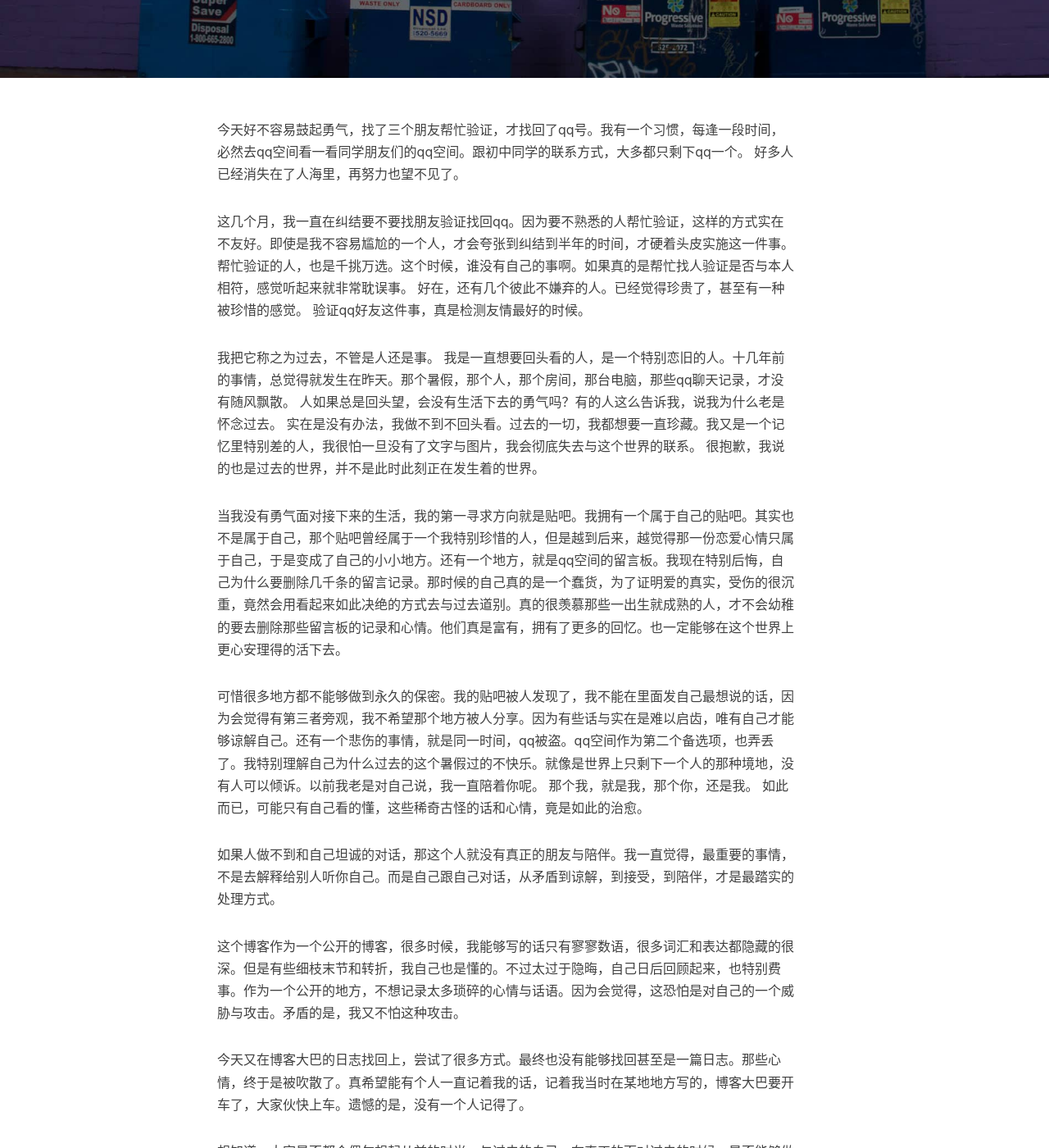
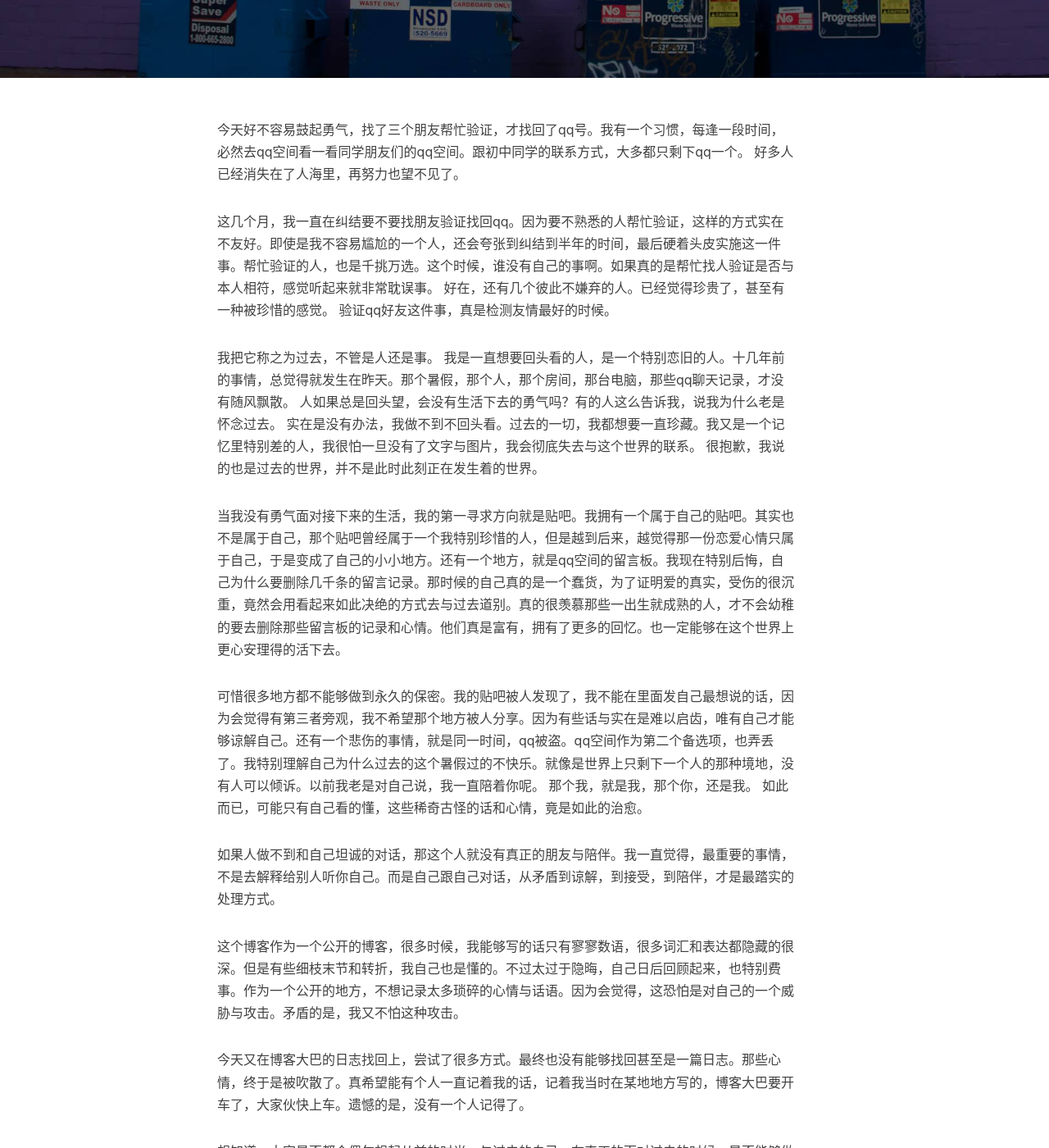
Before and after one commit to luckysouthchou/luckysouthchou.github.io, a Jekyll site: the page built from _posts/life_philosophy/2020-09-14-人如果没有过去.md, in a window 1280 px wide and 1400 px high, scrolled down 252 px. Shown: the whole window at 82% size. Built offline with Jekyll 4.4.1, drawn with Linux system fonts in a browser that asks for light colours; nearby versions of some CDN libraries; our own code applies the rules of GitHub Pages for plain Markdown files; comment, search, counter and statistics services are not loaded; some of the changed text lies outside the part shown.

Commit message:
Update 2020-09-14-人如果没有过去.md

```diff
--- a/_posts/life_philosophy/2020-09-14-人如果没有过去.md
+++ b/_posts/life_philosophy/2020-09-14-人如果没有过去.md
@@ -6,7 +6,7 @@
 今天好不容易鼓起勇气，找了三个朋友帮忙验证，才找回了qq号。我有一个习惯，每逢一段时间，必然去qq空间看一看同学朋友们的qq空间。跟初中同学的联系方式，大多都只剩下qq一个。
 好多人已经消失在了人海里，再努力也望不见了。
 
-这几个月，我一直在纠结要不要找朋友验证找回qq。因为要不熟悉的人帮忙验证，这样的方式实在不友好。即使是我不容易尴尬的一个人，才会夸张到纠结到半年的时间，才硬着头皮实施这一件事。帮忙验证的人，也是千挑万选。这个时候，谁没有自己的事啊。如果真的是帮忙找人验证是否与本人相符，感觉听起来就非常耽误事。
+这几个月，我一直在纠结要不要找朋友验证找回qq。因为要不熟悉的人帮忙验证，这样的方式实在不友好。即使是我不容易尴尬的一个人，还会夸张到纠结到半年的时间，最后硬着头皮实施这一件事。帮忙验证的人，也是千挑万选。这个时候，谁没有自己的事啊。如果真的是帮忙找人验证是否与本人相符，感觉听起来就非常耽误事。
 好在，还有几个彼此不嫌弃的人。已经觉得珍贵了，甚至有一种被珍惜的感觉。
 验证qq好友这件事，真是检测友情最好的时候。
 
```
Also changed, not shown: other parts of _posts/life_philosophy/2020-09-14-人如果没有过去.md (+1 -1 lines).
